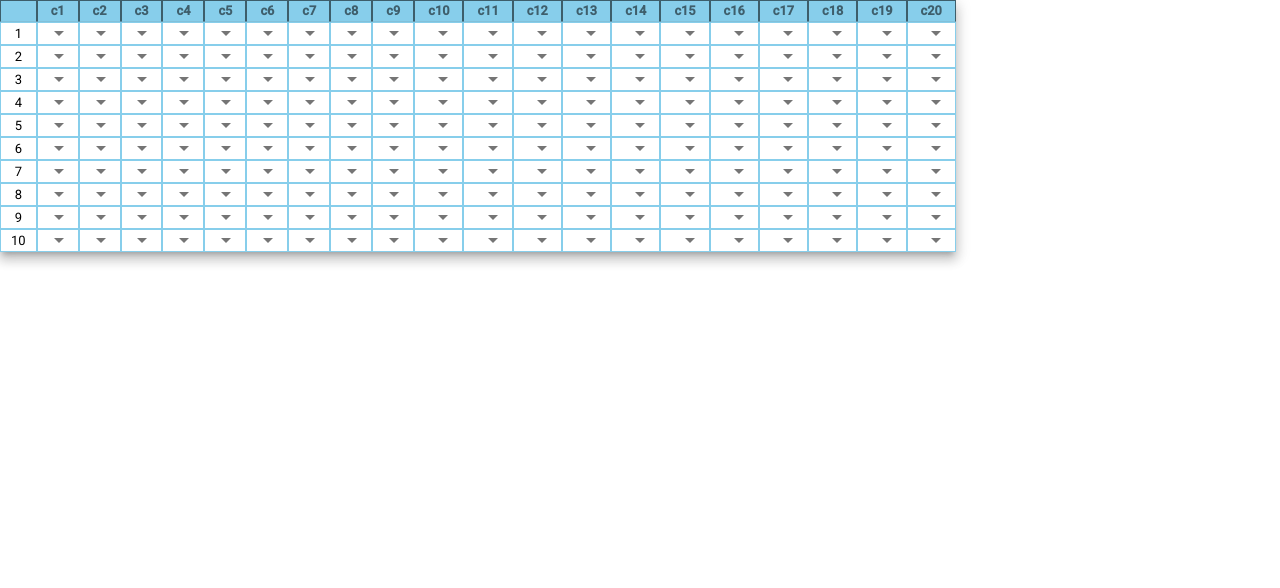
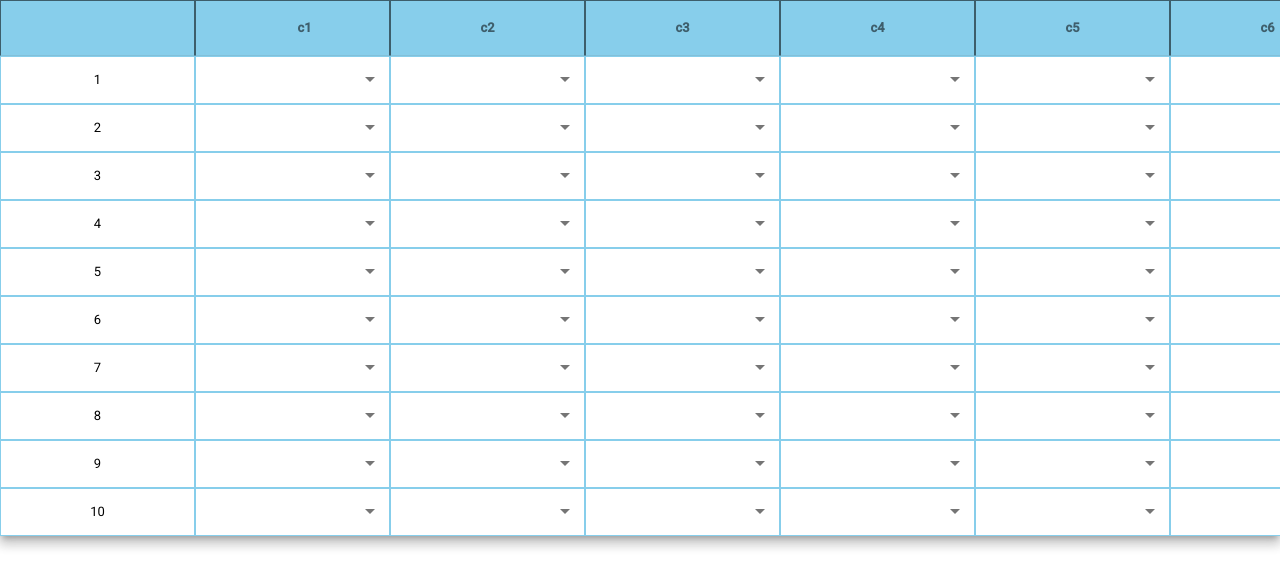
Before and after one commit to ThibautGillain/spread-sheets-app, an Angular app: page / in a window 1280 px wide. Shown: the top 588 px of the page. Built offline with nearby package versions, Linux system fonts and the light colour scheme.

Commit message:
fix cell size

```diff
--- a/src/app/app.component.html
+++ b/src/app/app.component.html
@@ -1,4 +1,4 @@
-
+<div class="d-flex">
   <mat-table [dataSource] = "dataSource" class = "mat-elevation-z8">
 
     <ng-container matColumnDef=" ">
@@ -9,20 +9,21 @@
     </ng-container>
 
     <ng-container *ngFor="let header of displayedColumns | slice:1:displayedColumns.length; index as cindex" [cdkColumnDef]="header">
-      <mat-header-cell *matHeaderCellDef>
+      <th class="w-10" mat-header-cell *matHeaderCellDef style="width:50%;">
         <a class="header-value" >{{header}}</a>
-      </mat-header-cell>
-      <mat-cell *cdkCellDef="let element">
-        <mat-select>
+      </th>
+      <td class="w-10" mat-cell *cdkCellDef="let element">
+        <mat-select [value]="defaultOption" class="w-10">
           <mat-option *ngFor='let obj of objects' [value] ="obj.value">
             {{obj.value}}
           </mat-option>
 
         </mat-select>
         <a class="cell-value">{{element[cindex]}}</a>
-      </mat-cell>
+      </td>
     </ng-container>
 
-    <mat-header-row *matHeaderRowDef="displayedColumns"></mat-header-row>
-    <mat-row *matRowDef="let row; columns: displayedColumns;"></mat-row>
+    <tr mat-header-row *matHeaderRowDef="displayedColumns"></tr>
+    <tr mat-row *matRowDef="let row; columns: displayedColumns;"></tr>
   </mat-table>
+</div>
--- a/src/app/app.component.scss
+++ b/src/app/app.component.scss
@@ -10,37 +10,32 @@
 
 
   .mat-table {
-    display: table;
-    padding: 0;
-    border: none;
     overflow-x:scroll;
+    width: 100%;
+    table-layout:auto;
     > .mat-header-row, > .mat-row {
       display: table-row;
-      padding: 0 12px;
+      table-layout:auto;
       border: 1px solid skyblue;
-      min-height: 24px;
-      width: max-content;
       background-color: white;
       > .mat-header-cell {
         border: 1px solid rgba(0, 0, 0, 0.54);
+        table-layout:auto;
         vertical-align: middle;
         text-align: center;
         color: rgba(0, 0, 0, 0.54);
         font-size: 13px;
+
         background-color: skyblue;
         border-bottom: 1px solid rgba(96, 96, 96, 0.12);
         cursor: auto;
-        word-wrap: initial;
         display: table-cell;
-        padding: 0px 1em;
-        line-break: unset;
-        min-width: 10%;
-        white-space: nowrap;
-        overflow: hidden;
-        vertical-align: middle;
+        flex: 0 0 25% !important;
+        min-width: 15em !important;
       }
       > .mat-cell {
         border: 1px solid skyblue;
+        table-layout:auto;
         vertical-align: middle;
         text-align: center;
         color: black;
@@ -48,8 +43,10 @@
         word-wrap: initial;
         display: table-cell;
         padding: 0px 10px;
+
         line-break: unset;
-        min-width: 10%;
+        flex: 0 0 25% !important;
+        min-width: 15em !important;
         white-space: nowrap;
         overflow: hidden;
         vertical-align: middle;
@@ -61,6 +58,7 @@
 
   .header-value {
     font-weight: bold;
+    table-layout:auto;
     font-size: 1vw;
     color: rgba(0, 0, 0, 0.54);
     &:hover {
@@ -70,6 +68,7 @@
 
   .cell-value {
     color: black;
+    table-layout:auto;
     font-size: 0.8vw;
     &:hover {
       color: rgb(0, 105, 146)
@@ -82,4 +81,8 @@
   .mat-select {
     width : max-content;
   }
+
+  .w-10 {
+    width:10% !important;
   }
+  }
--- a/src/app/app.component.ts
+++ b/src/app/app.component.ts
@@ -20,9 +20,10 @@ export let SheetHeader = [
   ['        ', '        ', '        ', '        ', '        ', '        ', '        ', '        ', '        ', '        ']
 ];
 */
-export const inputColumns = 20;
+export const inputColumns = 100;
 export const inputRows = 10;
 let SheetHeader = [];
+
 @Component({
   selector: 'app-root',
   templateUrl: './app.component.html',
@@ -41,6 +42,7 @@ export class AppComponent implements OnInit {
                       ];
 
   dataSource: any;
+  defaultOption = "baie de brassage";
 
   constructor() {
 
@@ -51,10 +53,10 @@ export class AppComponent implements OnInit {
       this.displayedColumns.push('c' + j.toString());
     }
 
-    for(let i = 0; i < inputRows; i++) {
+    for (let i = 0; i < inputRows; i++) {
       let line = [];
       for (let j = 0 ; j < inputColumns ; j++) {
-        const column = ' ';
+        const column = '                       ';
         line.push(column);
       }
       SheetHeader.push(line);
```
